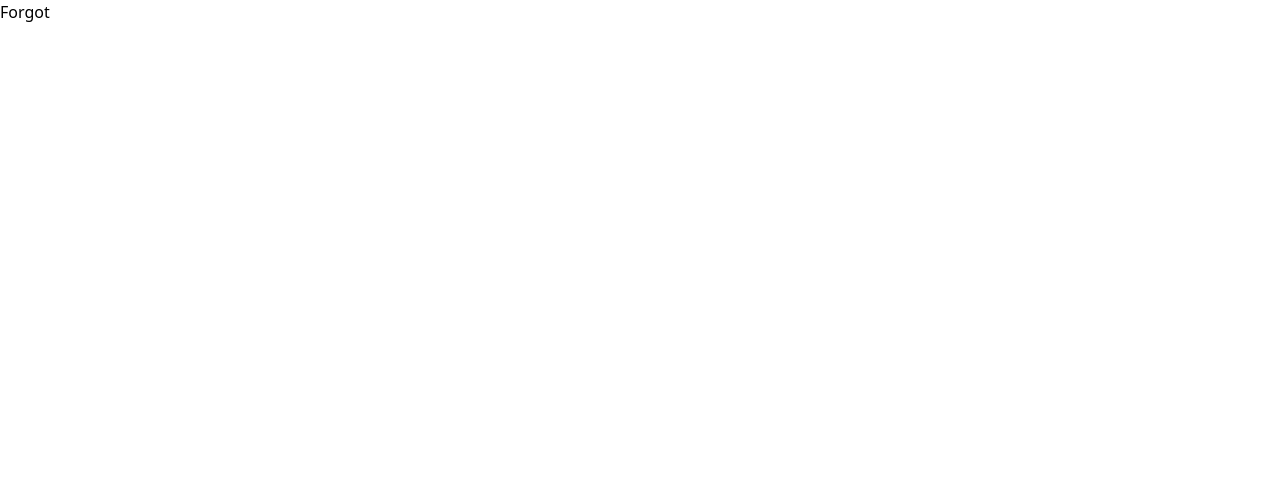
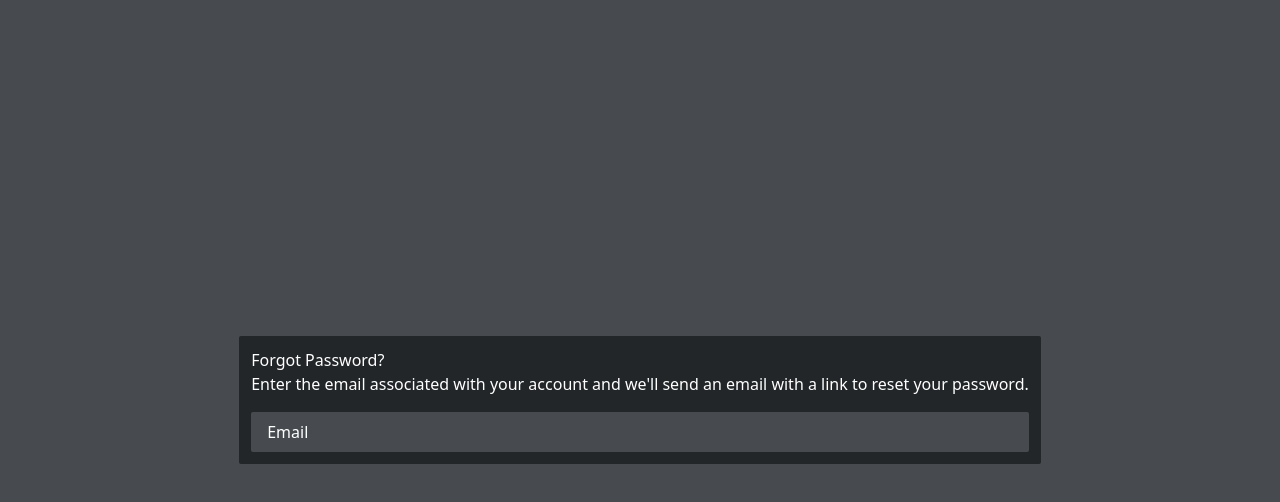
Before and after one commit to lavefayt/CodeGreen-BugBusters-elef, a React (Vite) app: page /forgot in a window 1280 px wide. Shown: the top 502 px of the page. Built offline with nearby package versions, Linux system fonts and the light colour scheme.

Commit message:
fpw kulang

```diff
--- a/src/pages/Forgot.tsx
+++ b/src/pages/Forgot.tsx
@@ -1,7 +1,34 @@
+import React, { useState } from 'react';
+
+
 const Forgot = () => {
+    const [email, setEmail] = useState("");
+    const handleSubmit = (e: React.FormEvent) => {
+        e.preventDefault();
+    };
+
     return (
-        <p>Forgot</p>
-    )
+        <div className="flex justify-center items-center bg-secondgrey bg-no-repeat sm:bg-top md:bg-right lg:bg-left h-screen">
+
+            <div className='bg-hoverbutton p-3 rounded-sm'>
+                <h3 className="font-skye-regular text-white">Forgot Password?</h3>
+                <h5 className="font-skye-regular text-white">Enter the email associated with your account and we'll send an email with a link to reset your password.</h5>
+
+
+                <form className="space-y-2" onSubmit={handleSubmit}>
+
+                <div>
+                <input
+                type="email"
+                id="email"
+                value={email}
+                onChange={(e) => setEmail(e.target.value)}
+                className="bg-secondgrey mt-4 font-syke-regular w-full mt-1 px-4 py-2 focus:shadow-inner border-none focus:outline-none focus:ring-1 focus:ring-textgreen rounded-sm text-white placeholder-white"
+                placeholder="Email"
+                required/>
+              </div></form> </div>
+        </div>
+    );
 }
 
 export default Forgot;
--- a/src/pages/LoginPage.tsx
+++ b/src/pages/LoginPage.tsx
@@ -49,7 +49,7 @@ const LoginPage = () => {
             </button>
           </h1>
 
-          <form onSubmit={handleLogin} className="space-y-4">
+          <form onSubmit={handleLogin} className="space-y-2">
             <div>
               <input
                 type="text"
@@ -72,7 +72,7 @@ const LoginPage = () => {
                 placeholder="Enter your password"
                 required
               />
-              <h1 className="mt-2 text-buttongreen cursor-pointer font-syke-medium text-sm"
+              <h1 className="mt-2 mb-2 text-buttongreen cursor-pointer font-syke-medium text-sm"
                 onClick={handleForgot}
                 >Forgot Password?</h1>
             </div>
--- a/src/pages/SignUpPage.tsx
+++ b/src/pages/SignUpPage.tsx
@@ -35,7 +35,7 @@ const SignUp = () => {
         </button>
       </h1>
 
-      <form className="space-y-4">
+      <form className="space-y-2">
         <div>
           <input
             type="text"
@@ -45,7 +45,7 @@ const SignUp = () => {
           />
         </div>
 
-        <div className="flex space-x-4">
+        <div className="flex space-x-2.5">
           <div className="flex-1">
             <input
               type="text"
@@ -77,7 +77,7 @@ const SignUp = () => {
         <div>
           <input
             type="password"
-            className="bg-secondgrey font-syke-regular w-full mt-1 px-4 py-2 border border-none focus:outline-none focus:shadow-inner focus:ring-1 focus:ring-textgreen text-white placeholder-white rounded-sm"
+            className="bg-secondgrey font-syke-regular w-full mt-1 px-4 py-2 mb-3 border border-none focus:outline-none focus:shadow-inner focus:ring-1 focus:ring-textgreen text-white placeholder-white rounded-sm"
             placeholder="Password"
             required
           />
```
